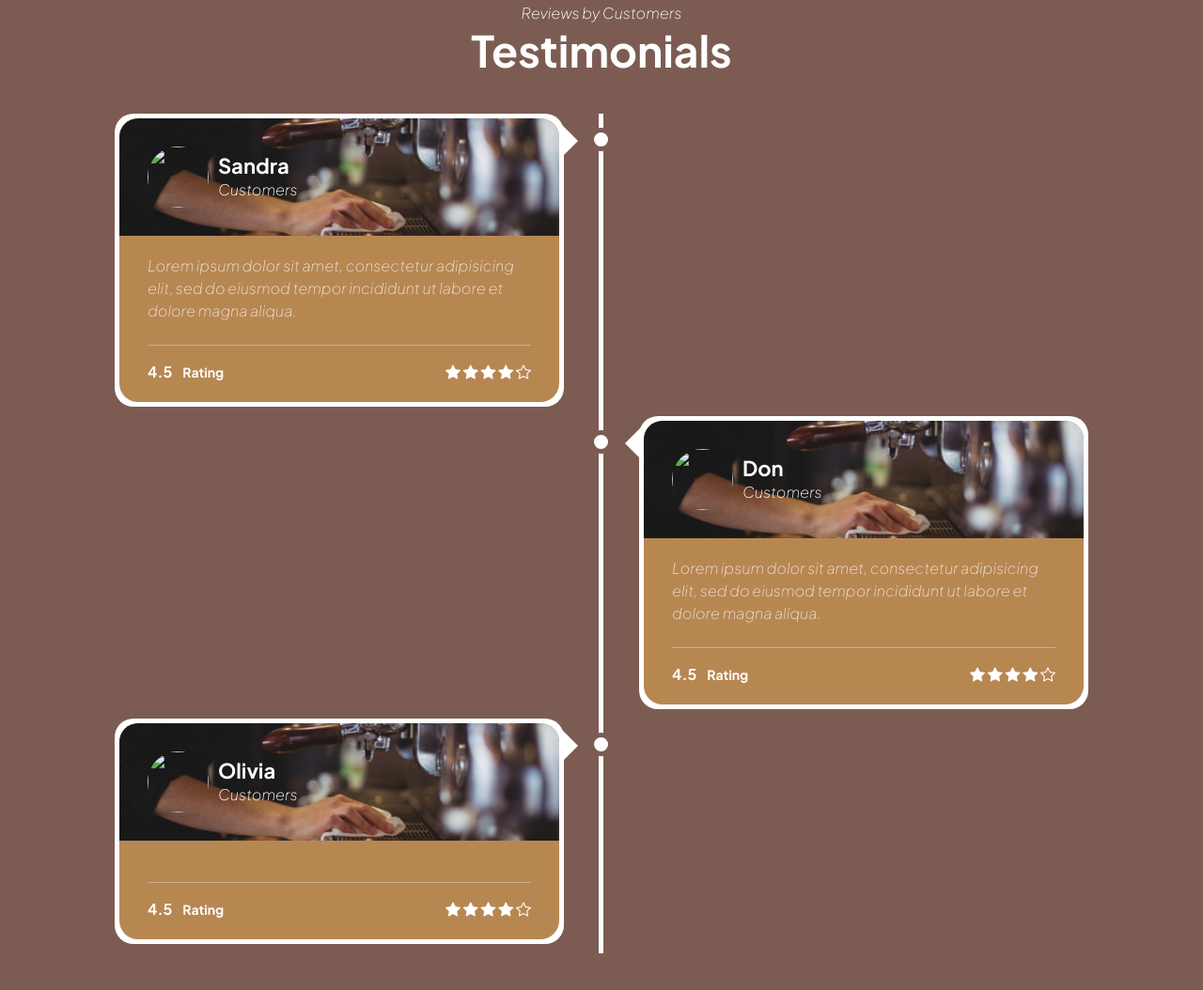
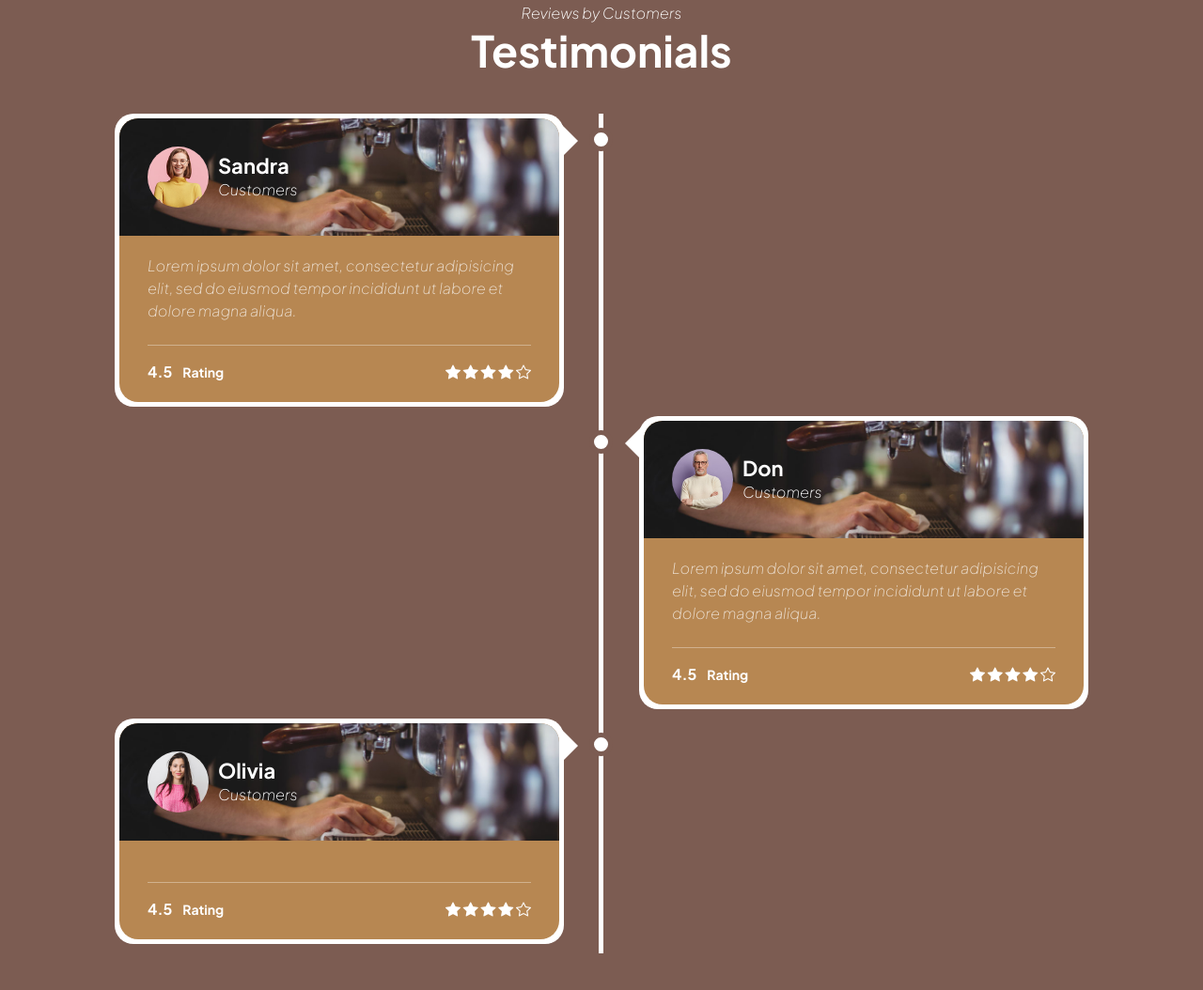
Before and after one commit to enockwest/Cafe, a plain HTML site: page index.html in a window 1280 px wide. Shown: the part 3243-4297 px from the top of the page at 94% size. Drawn offline with Linux system fonts and the light colour scheme; files whose address does not match are found by name.

Commit message:
Update index.html

```diff
--- a/index.html
+++ b/index.html
@@ -429,7 +429,7 @@
                                     <div class="timeline-content">
                                         <div class="reviews-block">
                                             <div class="reviews-block-image-wrap d-flex align-items-center">
-                                                <img src="reviews/young-woman-with-round-glasses-yellow-sweater.jpg" class="reviews-block-image img-fluid" alt="">
+                                                <img src="young-woman-with-round-glasses-yellow-sweater.jpg" class="reviews-block-image img-fluid" alt="">
 
                                                 <div class="">
                                                     <h6 class="text-white mb-0">Sandra</h6>
@@ -460,7 +460,7 @@
                                     <div class="timeline-content">
                                         <div class="reviews-block">
                                             <div class="reviews-block-image-wrap d-flex align-items-center">
-                                                <img src="reviews/senior-man-white-sweater-eyeglasses.jpg" class="reviews-block-image img-fluid" alt="">
+                                                <img src="senior-man-white-sweater-eyeglasses.jpg" class="reviews-block-image img-fluid" alt="">
 
                                                 <div class="">
                                                     <h6 class="text-white mb-0">Don</h6>
@@ -491,7 +491,7 @@
                                     <div class="timeline-content">
                                         <div class="reviews-block">
                                             <div class="reviews-block-image-wrap d-flex align-items-center">
-                                                <img src="reviews/young-beautiful-woman-pink-warm-sweater-natural-look-smiling-portrait-isolated-long-hair.jpg" class="reviews-block-image img-fluid" alt="">
+                                                <img src="young-beautiful-woman-pink-warm-sweater-natural-look-smiling-portrait-isolated-long-hair.jpg" class="reviews-block-image img-fluid" alt="">
 
                                                 <div class="">
                                                     <h6 class="text-white mb-0">Olivia</h6>
```
